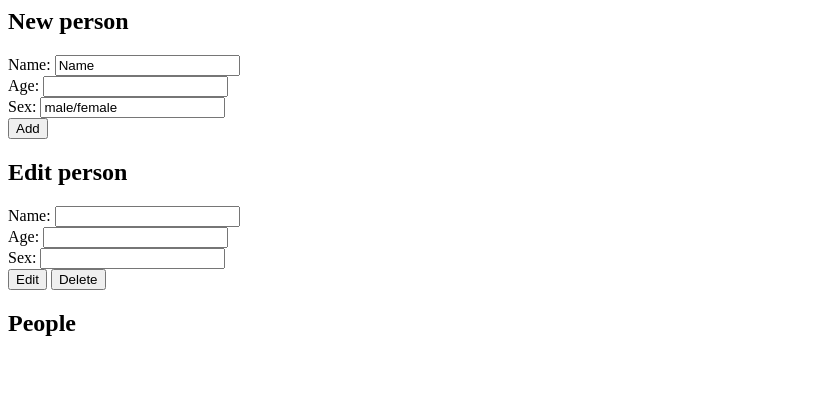
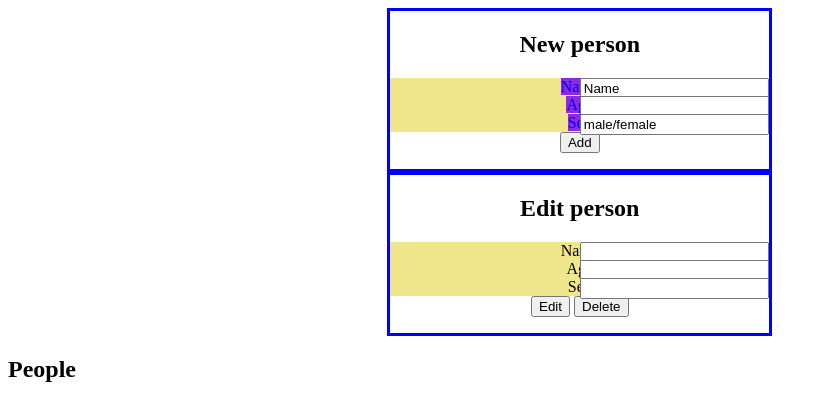
Before and after one commit to LenaTheWolfess/slovenkai-test1, a plain HTML site: page index.html in a window 1280 px wide. Shown: the whole page, without its empty margins (0-827 px from the left). Drawn offline with Linux system fonts and the light colour scheme; no server answers.

Commit message:
atempt for style

```diff
--- /dev/null
+++ b/css/simple.css
@@ -0,0 +1,37 @@
+.fLabel {
+    position: relative;
+    left: 0px;
+    color: blue;
+    text-align: left;
+    background-color: blueviolet;
+}
+iLine {
+    display: block;
+    background-color: khaki;
+}
+.fInput {
+    position: relative;
+    width: 100%;
+}
+.iField {
+    color: black;
+    position: absolute;
+    right: 0px;
+    width: 50%;
+}
+.newPerForm {
+    position: relative;
+    left: 30%;
+    width: 30%;
+    border: blue;
+    border-style: solid;
+    text-align: center;
+}
+.editPerForm {
+    position: relative;
+    left: 30%;
+    width: 30%;
+    border: blue;
+    border-style: solid;
+    text-align: center;
+}
--- a/index.html
+++ b/index.html
@@ -1,25 +1,36 @@
 <html>
     <head>
+        <meta charset="UTF-8">
+        <title>Persons</title>
+        <link rel="stylesheet" href="css/simple.css"/>
         <script type="text/javascript" src="./js/connector.js"></script>
         <script type="text/javascript" src="./js/person.js"></script>
     </head>
     <body>
+        <div class = "newPerForm">
             <h2>New person</h2>
             <form>
-            Name: <input type="text" value="Name" id="txtFieldName"/><br/>
-            Age: <input type="number" value="" id="nmbFieldAge"/><br/>
-            Sex: <input type="text" value="male/female" id="txtFieldSex"/><br/>
+                <div class="fInput">
+                    <iLine><label class="fLabel">Name</label> <input class="iField" type="text" value="Name" id="txtFieldName"/></iLine>
+                    <iLine><label class="fLabel">Age</label> <input class="iField" type="number" value="" id="nmbFieldAge"/></iLine>
+                    <iLine><label class="fLabel">Sex</label> <input class="iField" type="text" value="male/female" id="txtFieldSex"/></iLine>
                     <button type="button" id="btnNewPerson">Add</button>
+                </div>
             </form>
+        </div>
+        <div class = "editPerForm">
             <h2>Edit person</h2>
             <form>
-            Name: <input type="text" value="" id="txtEdFieldName"/><br/>
-            Age: <input type="number" value="" id="nmbEdFieldAge"/><br/>
-            Sex: <input type="text" value="" id="txtEdFieldSex"/><br/>
+                <div class="fInput">
+                    <iLine><fLabel>Name</fLabel><input class="iField" type="text" value="" id="txtEdFieldName"/></iLine>
+                    <iLine><fLabel>Age</fLabel><input class="iField" type="number" value="" id="nmbEdFieldAge"/></iLine>
+                    <iLine><fLabel>Sex</fLabel><input class="iField" type="text" value="" id="txtEdFieldSex"/></iLine>
                     <button type="button" id="btnEdPerson">Edit</button>
                     <button type="button" id="btnRePerson">Delete</button>
+                </div>
             </form>
-        <div>
+        </div>
+        <div id = "listSection">
             <h2>People</h2>
             <div id="personList">
             </div>
```
Lines whose indentation alone changed are shown as unchanged.
